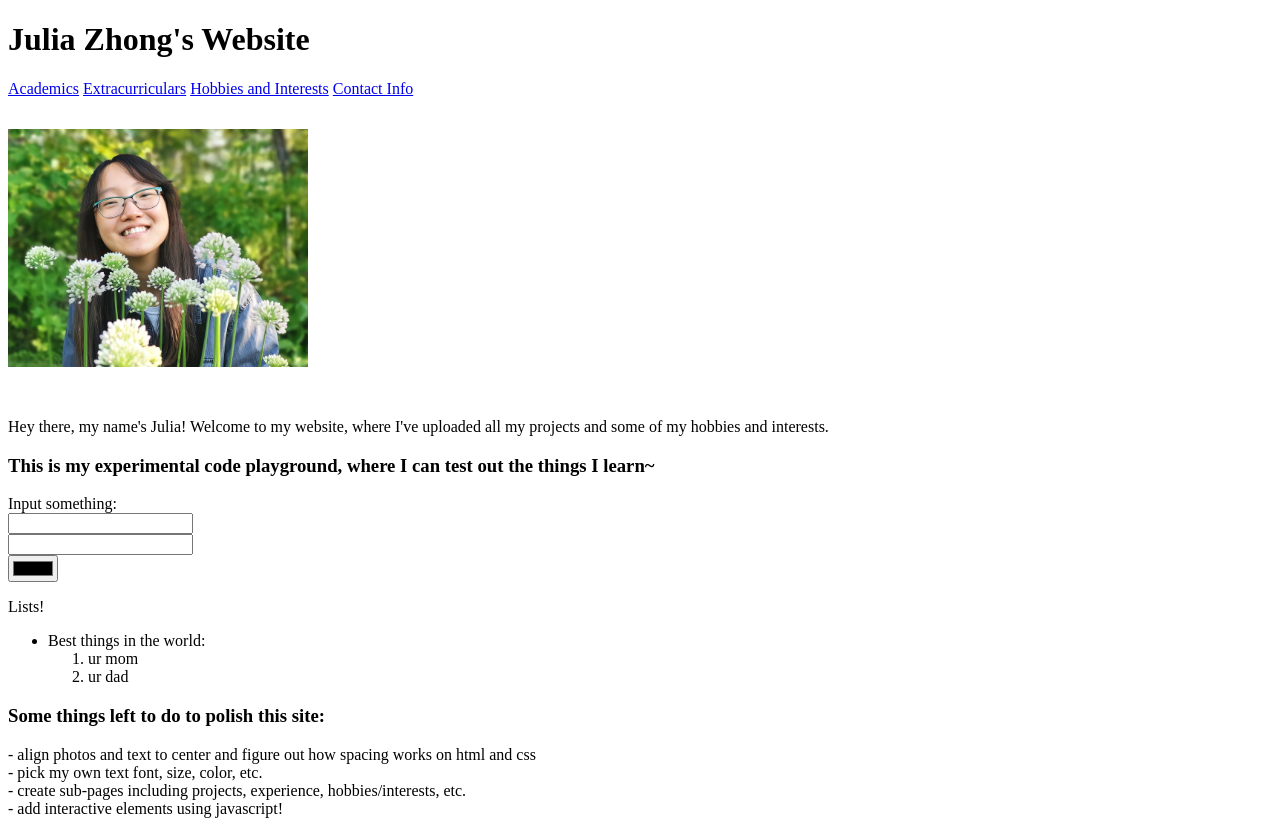
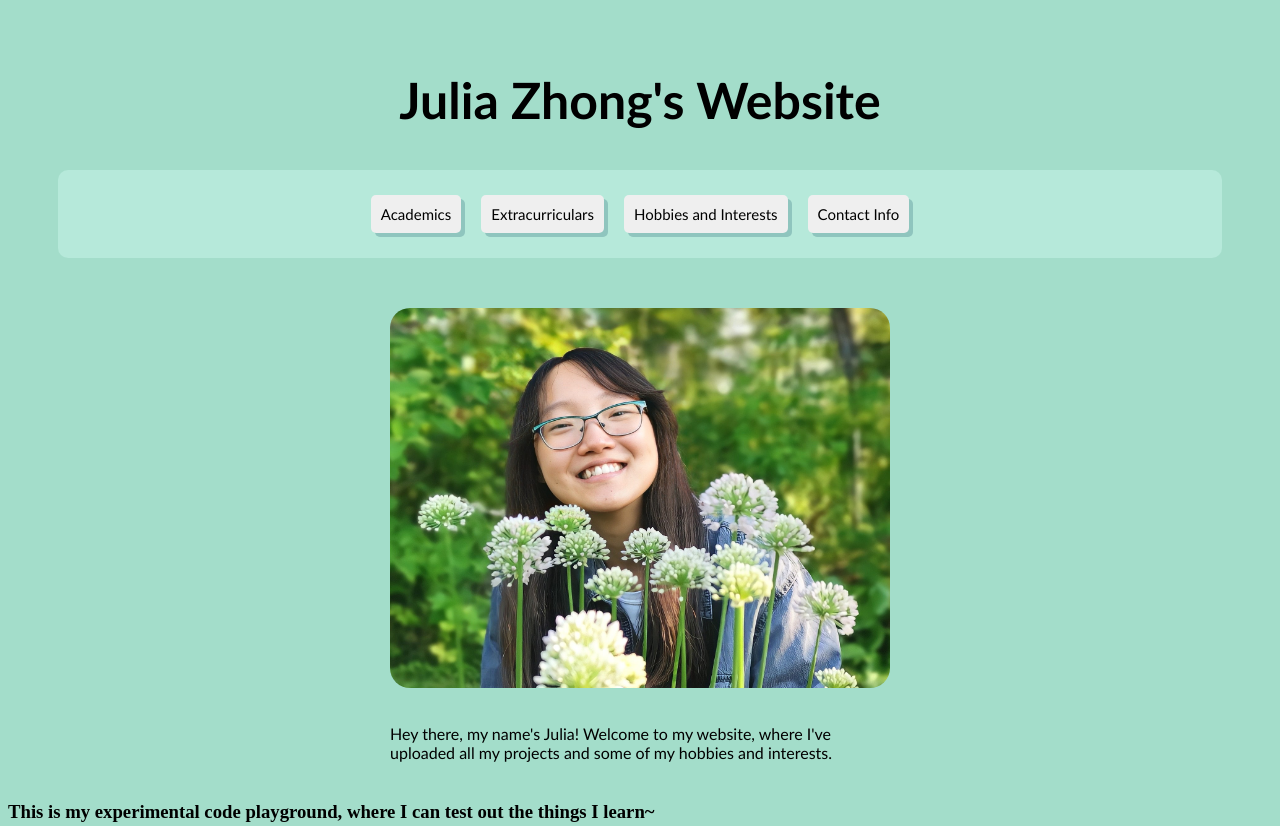
Before and after one commit to jooleyaz/jooleyaz.github.io, a plain HTML site: page index.html in a window 1280 px wide. Shown: the top 826 px of the page. Drawn offline with Linux system fonts and the light colour scheme.

Commit message:
added css and design :)
updated main page with buttons, navbar design, image centering, etc.

```diff
--- a/index.html
+++ b/index.html
@@ -4,13 +4,8 @@
     <title>
         Julia Zhong's Website!
     </title>
+    <link rel="stylesheet" type="text/css" href="style.css" media="screen"/>
 </head>
-
-<style>
-    img {
-        object-fit: contain;
-    }
-</style>
 
 <html>
     <body>
@@ -18,19 +13,22 @@
             Julia Zhong's Website
         </h1>
 
-        <div>
-            <a href="academics.html">Academics</a>
-            <a href="extracurriculars.html">Extracurriculars</a>
-            <a href="hobbies-and-interests.html">Hobbies and Interests</a>
-            <a href="contact-info.html">Contact Info</a>
+        <div class="navigator">
+            <span class="navbuttonspan">
+            <a href="academics.html"><button class="navbutton">Academics</button></a>
+            <a href="extracurriculars.html"><button class="navbutton">Extracurriculars</button></a>
+            <a href="hobbies-and-interests.html"><button class="navbutton">Hobbies and Interests</button></a>
+            <a href="contact-info.html"><button class="navbutton">Contact Info</button></a>
+            </span>
         </div>
 
-        <img src="images/profile.jpg" width="300" height="300">
-
-        <p>
-            Hey there, my name's Julia! Welcome to my website, where I've uploaded all my projects and
-            some of my hobbies and interests.
-        </p>
+        <div class="profiledescription">
+            <img class="profile" src="images/profile.jpg" width="300" height="300">
+            <p class="bio">
+                Hey there, my name's Julia! Welcome to my website, where I've uploaded all my projects and
+                some of my hobbies and interests.
+            </p>
+        </div>
 
         <div>
             <h3>
--- /dev/null
+++ b/style.css
@@ -0,0 +1,65 @@
+body {
+    background-color: rgb(163, 221, 202);
+}
+
+h1 {
+    margin: 40px;
+    margin-top: 70px;
+    text-align: center;
+    font-size: 50px;
+    font-family:'Gill Sans', 'Gill Sans MT', Calibri, 'Trebuchet MS', sans-serif;
+}
+
+.profile {
+    width: 500px;
+    height: 380px;
+    border-radius: 20px;
+    margin-bottom: 20px;
+}
+
+.bio {
+    font-family:'Gill Sans', 'Gill Sans MT', Calibri, 'Trebuchet MS', sans-serif ;
+    width: 500px;
+    margin-bottom: 20px;
+}
+
+.profiledescription {
+    display: flex;
+    flex-direction: column;
+    align-items: center;
+}
+
+.navigator {
+    padding: 25px;
+    margin-left: 50px;
+    margin-right: 50px;
+    margin-bottom: 50px;
+    border-radius: 10px;
+    background-color: rgb(182, 233, 218);
+}
+
+.navbuttonspan {
+    display: flex;
+    flex-direction: row;
+    justify-content: center;
+}
+
+.navbutton {
+    padding: 10px;
+    margin-left: 10px;
+    margin-right: 10px;
+    border-radius: 5px;
+    border-width: 0px;
+    font-size: 15px;
+    font-family: 'Gill Sans', 'Gill Sans MT', Calibri, 'Trebuchet MS', sans-serif;
+    box-shadow: 4px 4px 0px 0px rgb(143, 197, 190);
+}
+
+.navbutton:hover {
+    background-color: rgb(250, 250, 250);
+    transition: 0.1s;
+}
+
+.navbutton:active {
+    background-color: rgb(134, 204, 195);
+}
```
